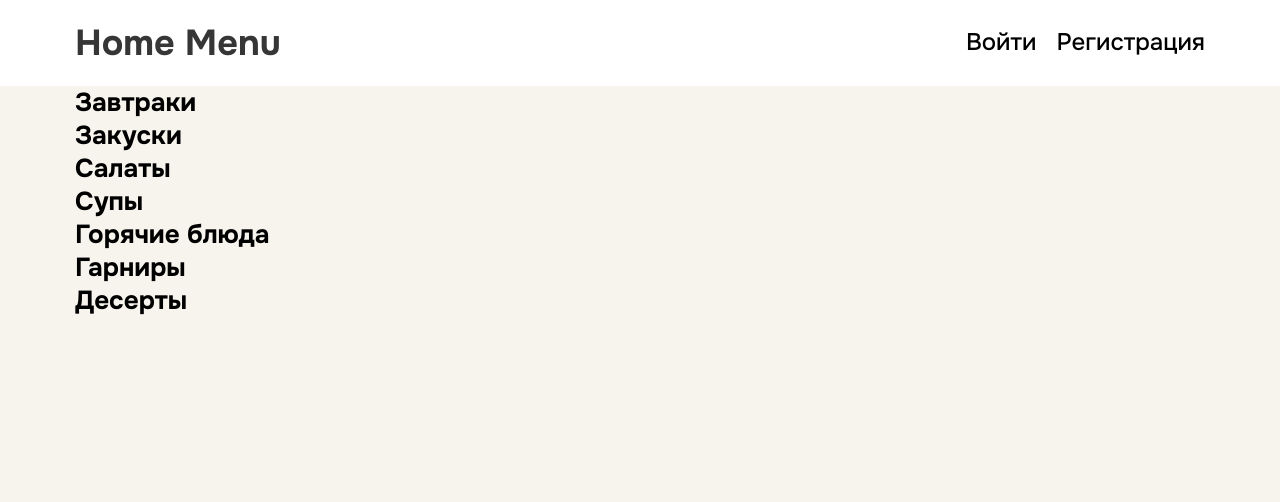
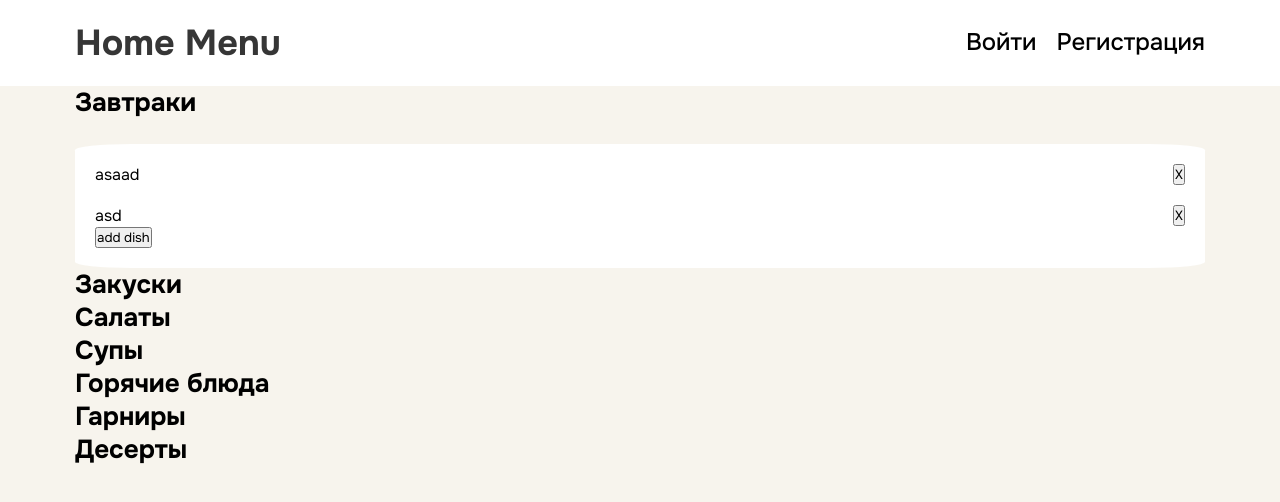
Before and after one commit to p3rfec77/home-menu, a Vue app: page / in a window 1280 px wide. Shown: the top 502 px of the page. Built offline with nearby package versions, Linux system fonts and the light colour scheme.

Commit message:
add sample of dish components

```diff
--- a/src/shared/components/Category.vue
+++ b/src/shared/components/Category.vue
@@ -1,5 +1,6 @@
 <script setup lang="ts">
 import type { IDish } from "../types";
+import Dish from "./Dish.vue";
 
 interface CategoryProps {
   titile: string;
@@ -10,14 +11,27 @@ const { dishes, titile } = defineProps<CategoryProps>();
 <template>
   <li :class="$style.category">
     <h3 :class="$style.title" :id="titile">{{ titile }}</h3>
+    <ul v-if="dishes.length > 0" :class="$style.dishes_list">
+      <Dish v-for="dish in dishes" :dish="dish" :key="dish.title" />
+      <button>add dish</button>
+    </ul>
   </li>
 </template>
 
 <style lang="scss" module scoped>
 .category {
   list-style: none;
+
   .title {
     font-size: 26px;
   }
+
+  .dishes_list {
+    margin-top: 25px;
+    padding: 20px;
+    border-radius: 5%;
+    background-color: var(--secondary-bg-color);
+    list-style: none;
+  }
 }
 </style>
--- /dev/null
+++ b/src/shared/components/Dish.vue
@@ -0,0 +1,28 @@
+<script setup lang="ts">
+import type { IDish } from "../types";
+
+interface DishProps {
+  dish: IDish;
+}
+const { dish } = defineProps<DishProps>();
+</script>
+
+<template>
+  <li :class="$style.dish">
+    <p>{{ dish.title }}</p>
+    <button>X</button>
+  </li>
+</template>
+
+<style lang="scss" module scoped>
+.dish {
+  display: flex;
+  justify-content: space-between;
+  margin-top: 20px;
+  position: relative;
+
+  &:first-of-type {
+    margin-top: 0px;
+  }
+}
+</style>
--- a/src/shared/stores/menuStore.ts
+++ b/src/shared/stores/menuStore.ts
@@ -9,7 +9,7 @@ interface IMenuStore {
 const useMenuStore = defineStore("menu", {
   state: (): IMenuStore => ({
     categories: [
-      { titile: "Завтраки", dishes: [] },
+      { titile: "Завтраки", dishes: [{ title: "asaad" }, { title: "asd" }] },
       { titile: "Закуски", dishes: [] },
       { titile: "Салаты", dishes: [] },
       { titile: "Супы", dishes: [] },
--- a/src/shared/types.ts
+++ b/src/shared/types.ts
@@ -1,6 +1,6 @@
 export interface IDish {
   title: string;
-  description: string;
+  description?: string;
 }
 
 export interface IMenuCategory {
```
